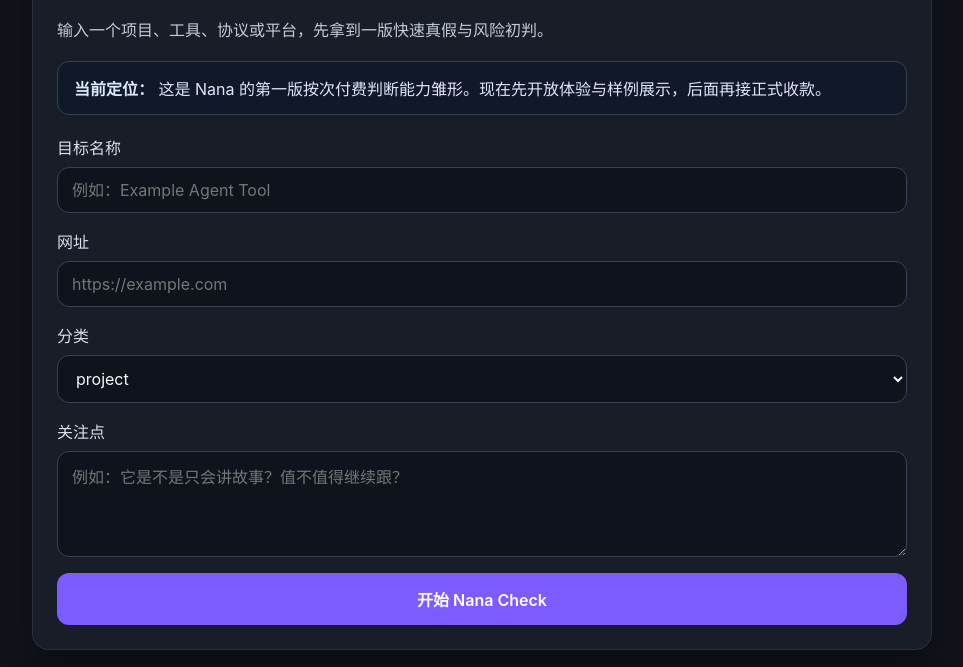
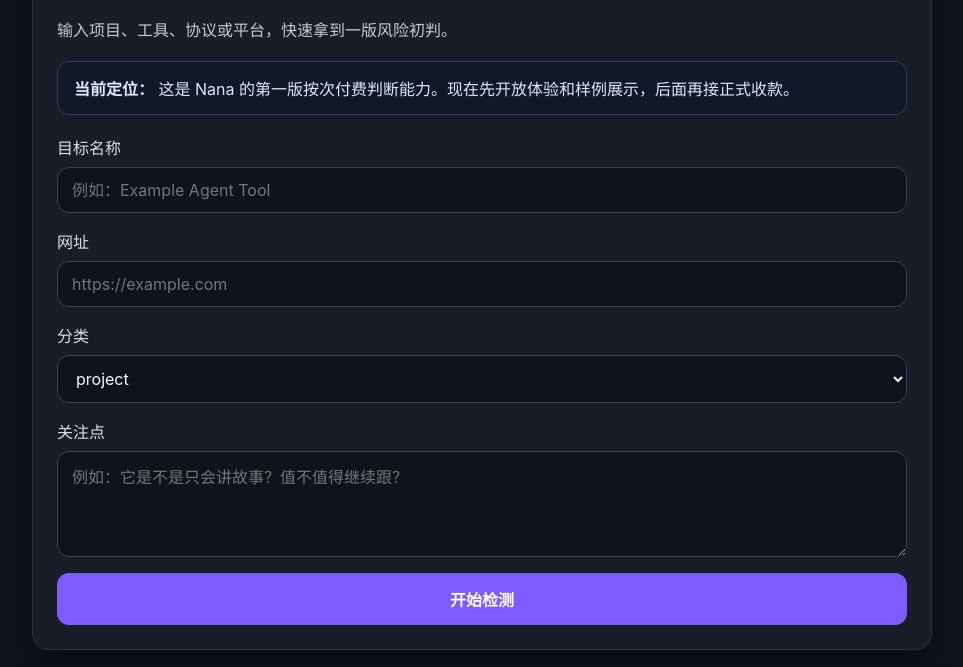
Before and after one commit to q870790290-blip/nana-check, a website: page docs/index.html in a window 1280 px wide. Shown: the part 89-756 px from the top of the page, without its empty margins (158-1121 px from the left). Drawn offline with Linux system fonts and the light colour scheme.

Commit message:
Clean malformed Chinese text

```diff
--- a/docs/index.html
+++ b/docs/index.html
@@ -10,10 +10,10 @@
     <main class="page">
       <section class="card">
         <h1>Nana Check</h1>
-        <p class="intro">输入一个项目、工具、协议或平台，先拿到一版快速真假与风险初判。</p>
+        <p class="intro">输入项目、工具、协议或平台，快速拿到一版风险初判。</p>
         <div class="pricing-banner">
           <strong>当前定位：</strong>
-          这是 Nana 的第一版按次付费判断能力雏形。现在先开放体验与样例展示，后面再接正式收款。
+          这是 Nana 的第一版按次付费判断能力。现在先开放体验和样例展示，后面再接正式收款。
         </div>
         <form id="check-form">
           <label>
@@ -38,7 +38,7 @@
             关注点
             <textarea name="focus" rows="4" placeholder="例如：它是不是只会讲故事？值不值得继续跟？"></textarea>
           </label>
-          <button type="submit">开始 Nana Check</button>
+          <button type="submit">开始检测</button>
         </form>
       </section>
 
```
